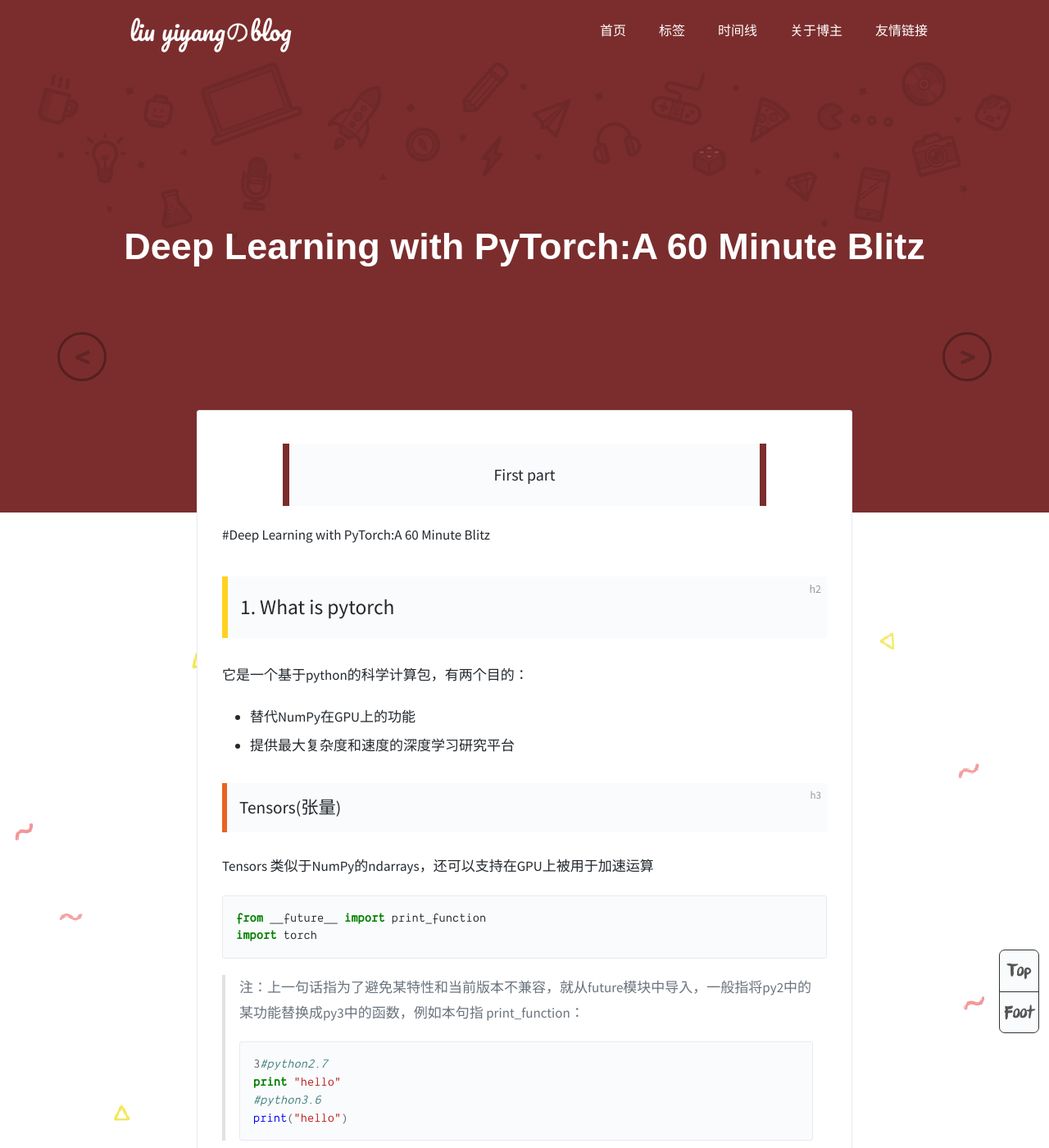
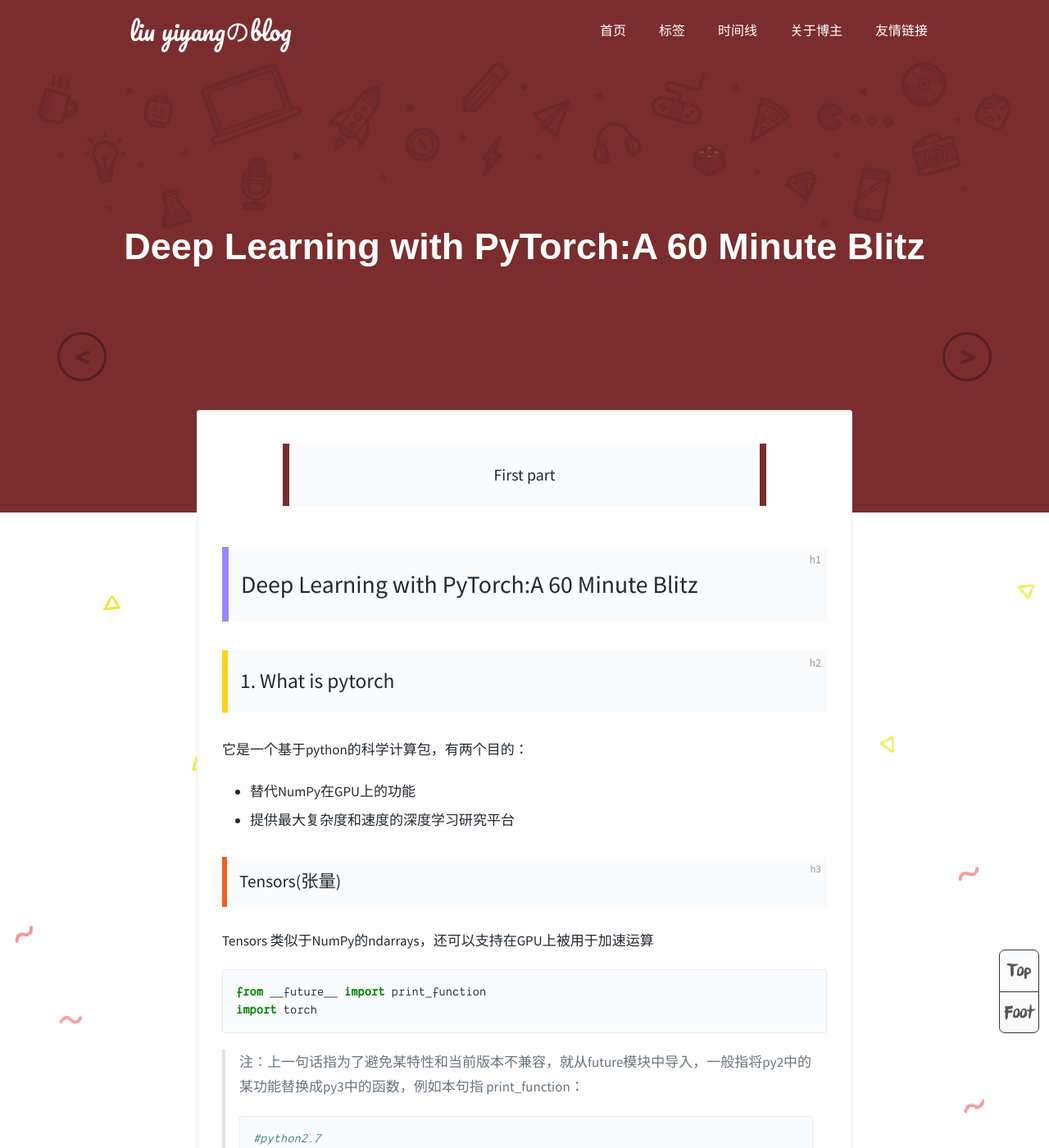
Before and after one commit to Yann-Liu-Yiyang/Yann-Liu-Yiyang.github.io, a Jekyll site: the page built from _posts/2019-10-22-Deep-Learning-with-PyTorch.md, in a window 1280 px wide and 1400 px high. Shown: the whole window at 82% size. Built offline with Jekyll 4.4.1, drawn with Linux system fonts in a browser that asks for light colours; comment, search, counter and statistics services are not loaded; some of the changed text lies outside the part shown.

Commit message:
Update 2019-10-22-Deep-Learning-with-PyTorch.md

````diff
--- a/_posts/2019-10-22-Deep-Learning-with-PyTorch.md
+++ b/_posts/2019-10-22-Deep-Learning-with-PyTorch.md
@@ -8,7 +8,7 @@
 subtitle: 'First part'
 ---
 
-#Deep Learning with PyTorch:A 60 Minute Blitz
+# Deep Learning with PyTorch:A 60 Minute Blitz
 
 ## 1. What is pytorch
 
@@ -28,7 +28,7 @@
 
 > 注：上一句话指为了避免某特性和当前版本不兼容，就从future模块中导入，一般指将py2中的某功能替换成py3中的函数，例如本句指 print_function：
 > ~~~python
-> 3#python2.7
+> #python2.7
 > print "hello"
 > #python3.6
 > print("hello")
@@ -128,7 +128,7 @@
 
 > 注：任何一个会改变当前张量的函数都会有一个`_`后缀 例如：`x.copy_(y)` 和`x.t_()`都将使`x`改变
 
-####索引
+#### 索引
 
 可以使用NumPy中的索引操作
 
@@ -142,7 +142,7 @@
 tensor([0.8807, 0.3227, 0.2010, 0.3679, 0.6297])
 ```
 
-####改变张量的大小
+#### 改变张量的大小
 
 可以使用`torch.view`来改变一个张量的大小和形状
 
@@ -159,7 +159,7 @@
 torch.Size([4, 4]) torch.Size([16]) torch.Size([2, 8])
 ~~~
 
-####item
+#### item
 如果有一个仅具有一个元素的张量，用`.item()`来得到一个python数字类型的值
 
 ~~~python
````
Also changed, not shown: other parts of _posts/2019-10-22-Deep-Learning-with-PyTorch.md (+1 -1 lines).
